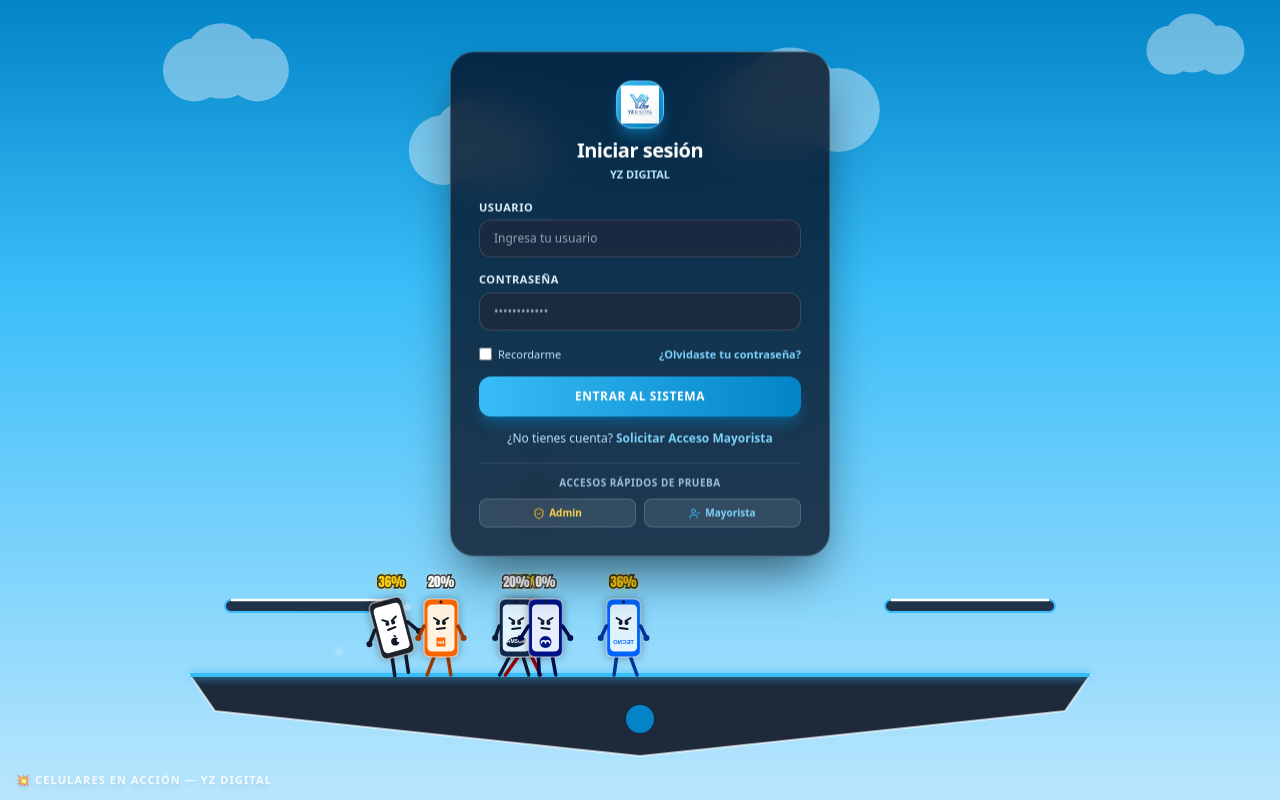
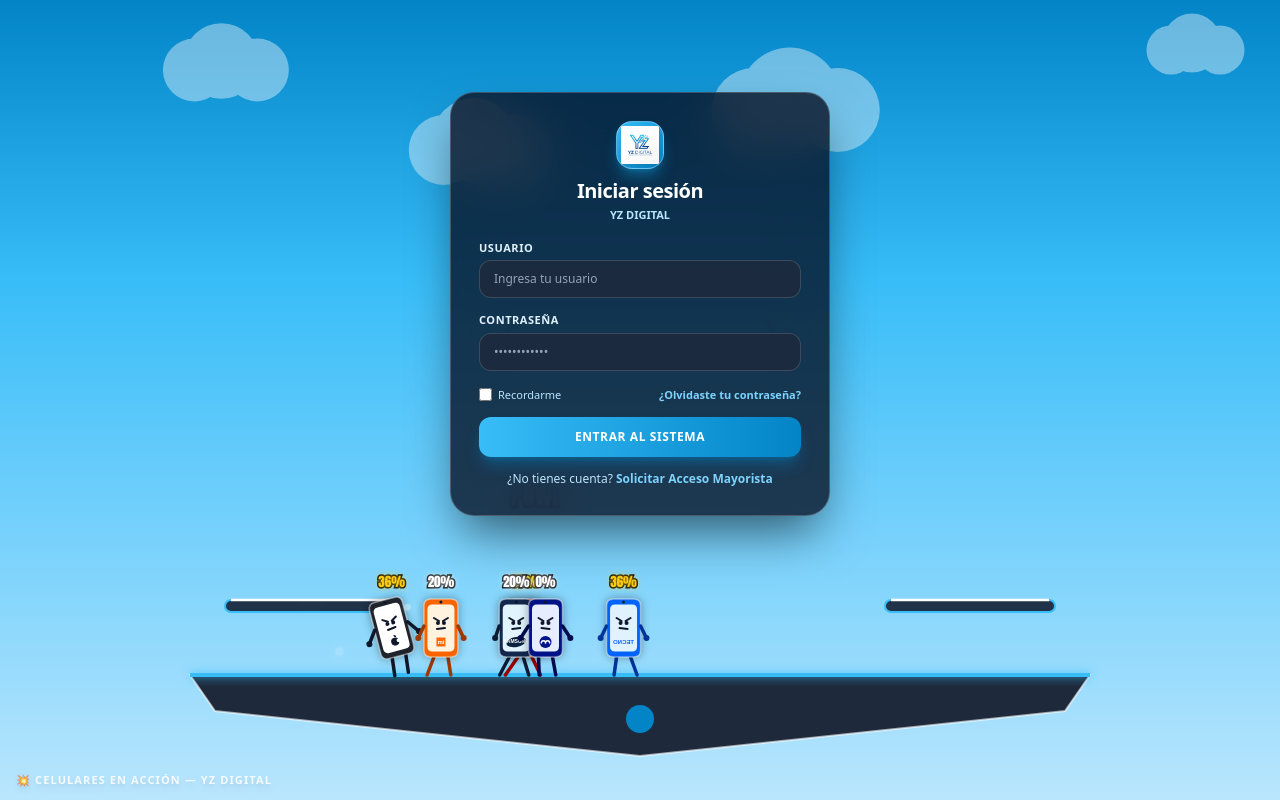
Before and after one commit to MicaelCedano/yzdigital, a Next.js app: page /login in a window 1280 px wide. Built offline with nearby package versions, Linux system fonts and the light colour scheme; no server answers.

Commit message:
chore: remove demo login shortcuts

```diff
--- a/src/app/login/page.tsx
+++ b/src/app/login/page.tsx
@@ -4,7 +4,7 @@
 import { useRouter, useSearchParams } from 'next/navigation';
 import { useAuth } from '@/context/AuthContext';
 import { useToast } from '@/context/ToastContext';
-import { ShieldCheck, UserCheck, Loader2 } from 'lucide-react';
+import { Loader2 } from 'lucide-react';
 
 function LoginFormContent() {
   const [identifier, setIdentifier] = useState('');
@@ -888,12 +888,6 @@
     }
   };
 
-  const fillCredentials = (user: string, pass: string) => {
-    setIdentifier(user);
-    setPassword(pass);
-    setErrorMessage('');
-  };
-
   const handleRegisterSubmit = async (e: React.FormEvent) => {
     e.preventDefault();
     setRegError('');
@@ -1046,30 +1040,6 @@
           </button>
         </div>
 
-        {/* Acceso Rápido de Demostración */}
-        <div className="mt-4 pt-3 border-t border-white/10 text-center">
-          <p className="text-[10px] text-sky-200/80 uppercase font-bold tracking-wider mb-2">
-            Accesos Rápidos de Prueba
-          </p>
-          <div className="grid grid-cols-2 gap-2">
-            <button
-              type="button"
-              onClick={() => fillCredentials('admin', 'admin123')}
-              className="py-1.5 px-2 bg-white/10 hover:bg-white/20 border border-white/15 rounded-lg text-[10px] font-bold text-amber-300 transition-colors flex items-center justify-center gap-1"
-            >
-              <ShieldCheck className="w-3 h-3 text-amber-400" />
-              <span>Admin</span>
-            </button>
-            <button
-              type="button"
-              onClick={() => fillCredentials('mayorista', 'mayorista123')}
-              className="py-1.5 px-2 bg-white/10 hover:bg-white/20 border border-white/15 rounded-lg text-[10px] font-bold text-sky-300 transition-colors flex items-center justify-center gap-1"
-            >
-              <UserCheck className="w-3 h-3 text-sky-400" />
-              <span>Mayorista</span>
-            </button>
-          </div>
-        </div>
       </div>
 
       {/* Modal Solicitar Acceso Mayorista */}
```
